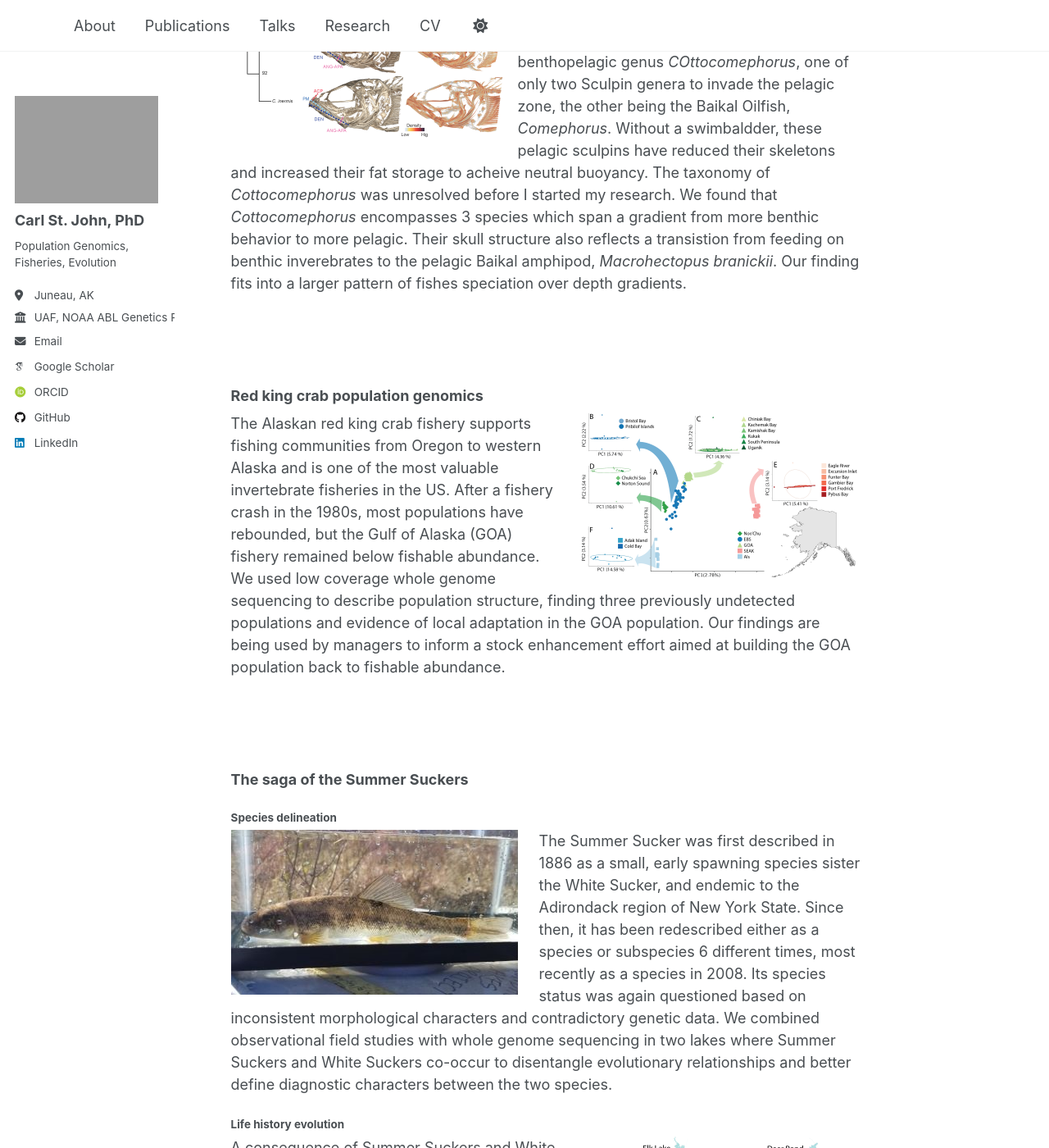
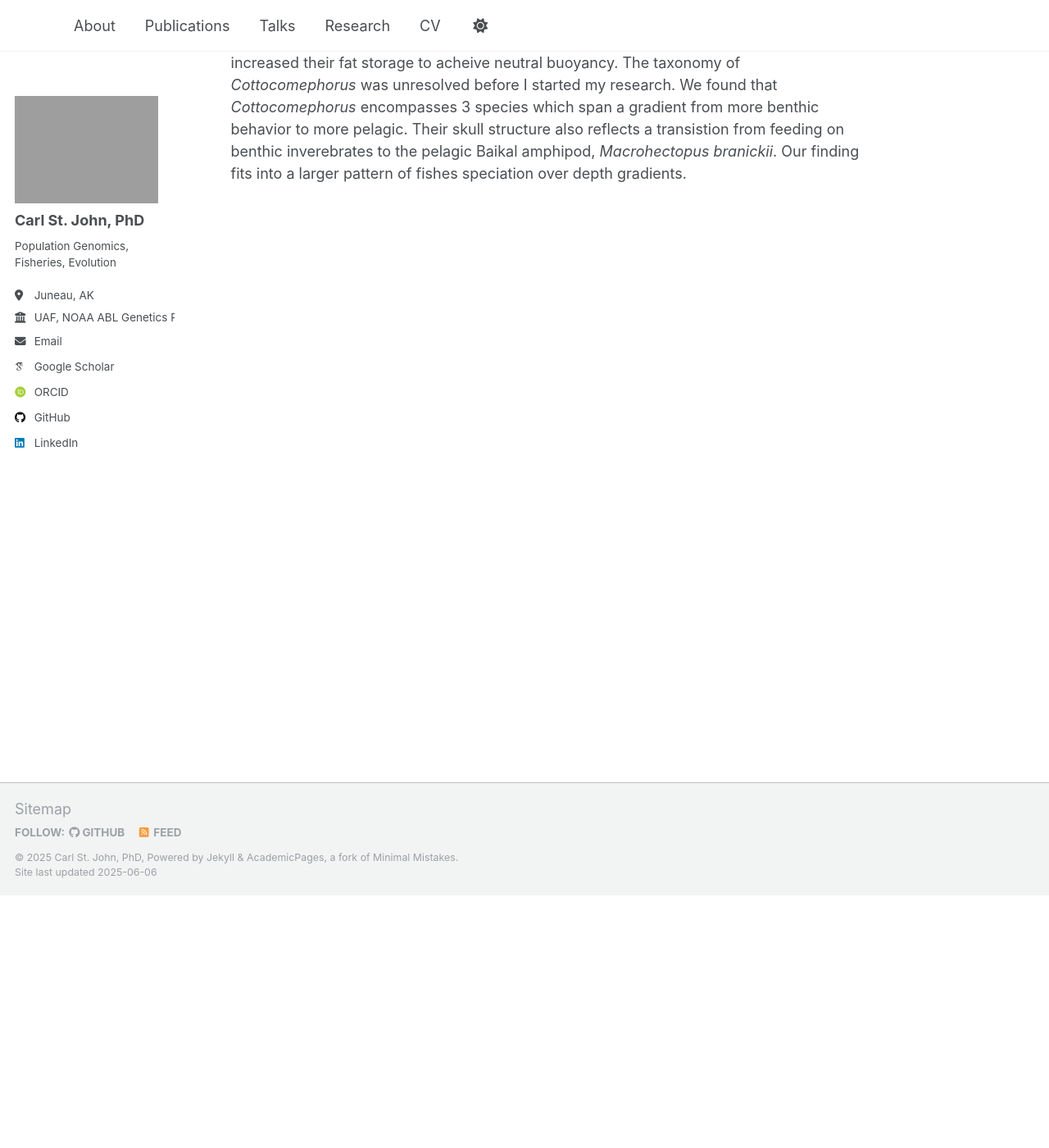
Before and after one commit to castjohn/castjohn.github.io, a Jekyll site: the page built from _pages/research.md, in a window 1280 px wide and 1400 px high, scrolled down 308 px. Shown: the whole window at 82% size. Built offline with Jekyll 4.4.1, drawn with Linux system fonts in a browser that asks for light colours; some web fonts are replaced; some of the changed text lies outside the part shown.

Commit message:
research debug1

```diff
--- a/_pages/research.md
+++ b/_pages/research.md
@@ -8,24 +8,6 @@
 ---
 
 ### Speciation in the Baikal sculpin radiation
-<img style="float: left;" src="/images/cottocomephorus_350x282.png">
+![cottocomephorus](/images//images/cottocomephorus_350x282.png){:style="float"}
 The Baikal sculpin radiation is a species flock of more than 30 sculpin species endemic to the Lake Baikal Basin in Irkutsk Oblast, Russia. They have divergend in the last ~2 million years, taking advantage of vacant niches in the worlds deepest lake. Among these species is the benthopelagic genus _COttocomephorus_, one of only two Sculpin genera to invade the pelagic zone, the other being the Baikal Oilfish, _Comephorus_. Without a swimbaldder, these pelagic sculpins have reduced their skeletons and increased their fat storage to acheive neutral  buoyancy.
 The taxonomy of _Cottocomephorus_ was unresolved before I started my research. We found that _Cottocomephorus_ encompasses 3 species which span a gradient from more benthic behavior to more pelagic. Their skull structure also reflects a transistion from feeding on benthic inverebrates to the pelagic Baikal amphipod, _Macrohectopus branickii_. Our finding fits into a larger pattern of fishes speciation over depth gradients.
-
-<br><br>
-
-### Red king crab population genomics
-<img style="float: right;" src="/images/All_PCAs_map_350x204.png">
-The Alaskan red king crab fishery supports fishing communities from Oregon to western Alaska and is one of the most valuable invertebrate fisheries in the US. After a fishery crash in the 1980s, most populations have rebounded, but the Gulf of Alaska (GOA) fishery remained below fishable abundance. We used low coverage whole genome sequencing to describe population structure, finding three previously undetected populations and evidence of local adaptation in the GOA population. Our findings are being used by managers to inform a stock enhancement effort aimed at building the GOA population back to fishable abundance.
-
-<br><br>
-
-### The saga of the Summer Suckers
-#### Species delineation
-<img style="float: left;" src="/images/Small_sucker_5-20_cropped_350x201.jpg">
-The Summer Sucker was first described in 1886 as a small, early spawning species sister the White Sucker, and endemic to the Adirondack region of New York State. Since then, it has been redescribed either as a species or subspecies 6 different times, most recently as a species in 2008. Its species status was again questioned based on inconsistent morphological characters and contradictory genetic data. We combined observational field studies with whole genome sequencing in two lakes where Summer Suckers and White Suckers co-occur to disentangle evolutionary relationships and better define diagnostic characters between the two species.
-
-
-#### Life history evolution
-<img style="float: right;" src="/images/Fig_4_350x244.png">
-A consequence of Summer Suckers and White Suckers being synonymized under the same species is that they now represent nearly the largest variability in adult size known in fishes. Adult Summer Suckers may be as much as 100x smaller in mass than adult White Sucker individuals. Building on the phenotype-genotype data used to assess species status, we were able to attribute this size variation to differences in age at 50% maturity (M50). This divergence in M50 was convergently evolved in at least two Summer Sucker-White Sucker populations, involving genes that control M50 in mice and atlantic salmon. Life history variation and the genomic processes underlying that variation may be especially powerful drivers of divergence in fishes.
```
